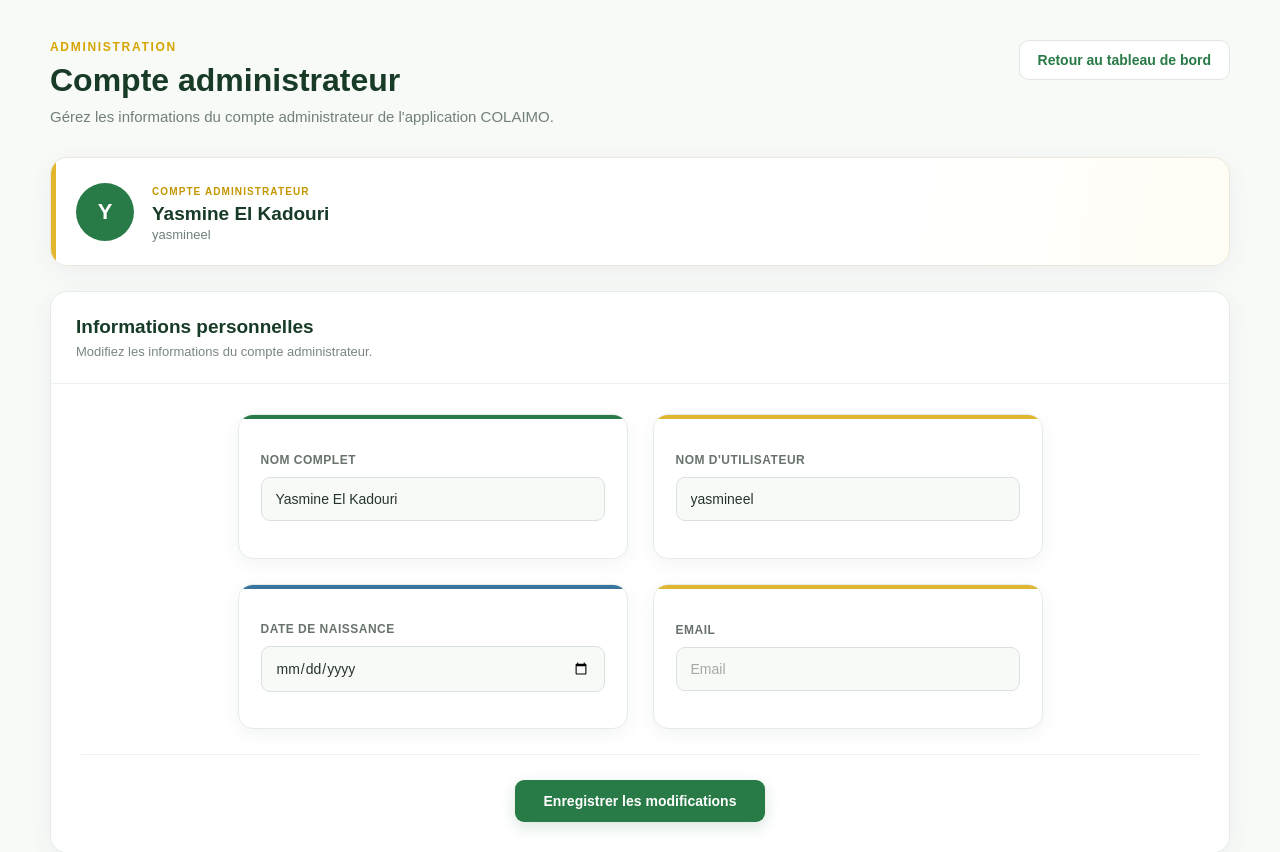
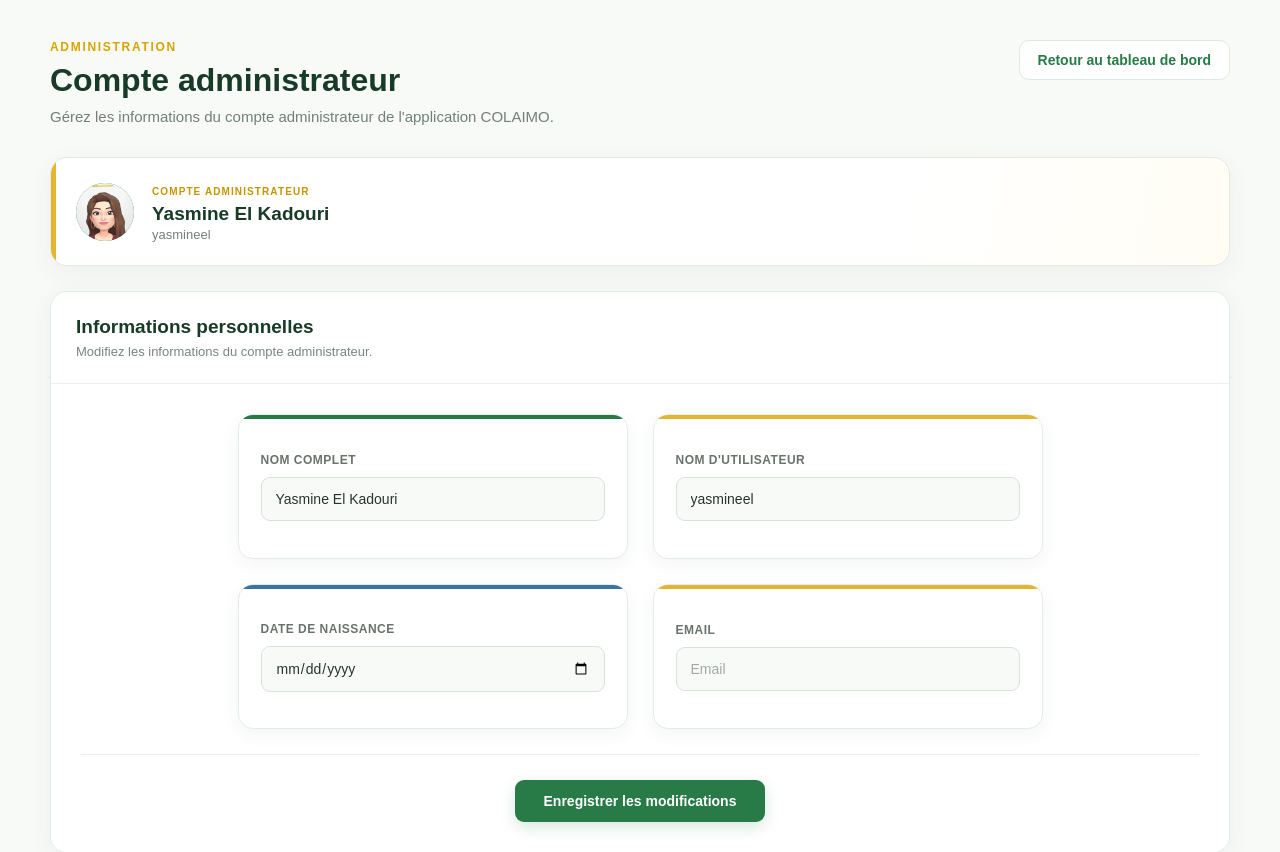
Before and after one commit to yasmine-05/GestMat, a Flask app: page /users in a window 1280 px wide. Shown: the top 852 px of the page. Run offline with Flask 3, Linux system fonts and the light colour scheme; the visitor is signed in with stand-in values (Sample User, id 1); data comes from the database, SQL or seed files in the repository.

Commit message:
Update flask project

```diff
--- a/static/style.css
+++ b/static/style.css
@@ -2572,3 +2572,32 @@
 
     font-size: 14px;
 }
+
+/* =========================
+   ADMIN PROFILE PICTURE
+   ========================= */
+
+.profile-avatar {
+    width: 58px;
+    height: 58px;
+
+    display: flex;
+    align-items: center;
+    justify-content: center;
+
+    border-radius: 50%;
+    overflow: hidden;
+
+    background: #287a46;
+
+    flex-shrink: 0;
+}
+
+.profile-avatar img {
+    width: 100%;
+    height: 100%;
+
+    object-fit: cover;
+
+    display: block;
+}
--- a/templates/users.html
+++ b/templates/users.html
@@ -62,7 +62,10 @@
 
         <div class="profile-avatar">
 
-            {{ (user[1] or 'A')[0]|upper }}
+            <img
+                src="{{ url_for('static', filename='bitmoji.jpeg') }}"
+                alt="Photo de profil de l'administrateur"
+            >
 
         </div>
 
```
Also changed, not shown: static/bitmoji.jpeg (added).
